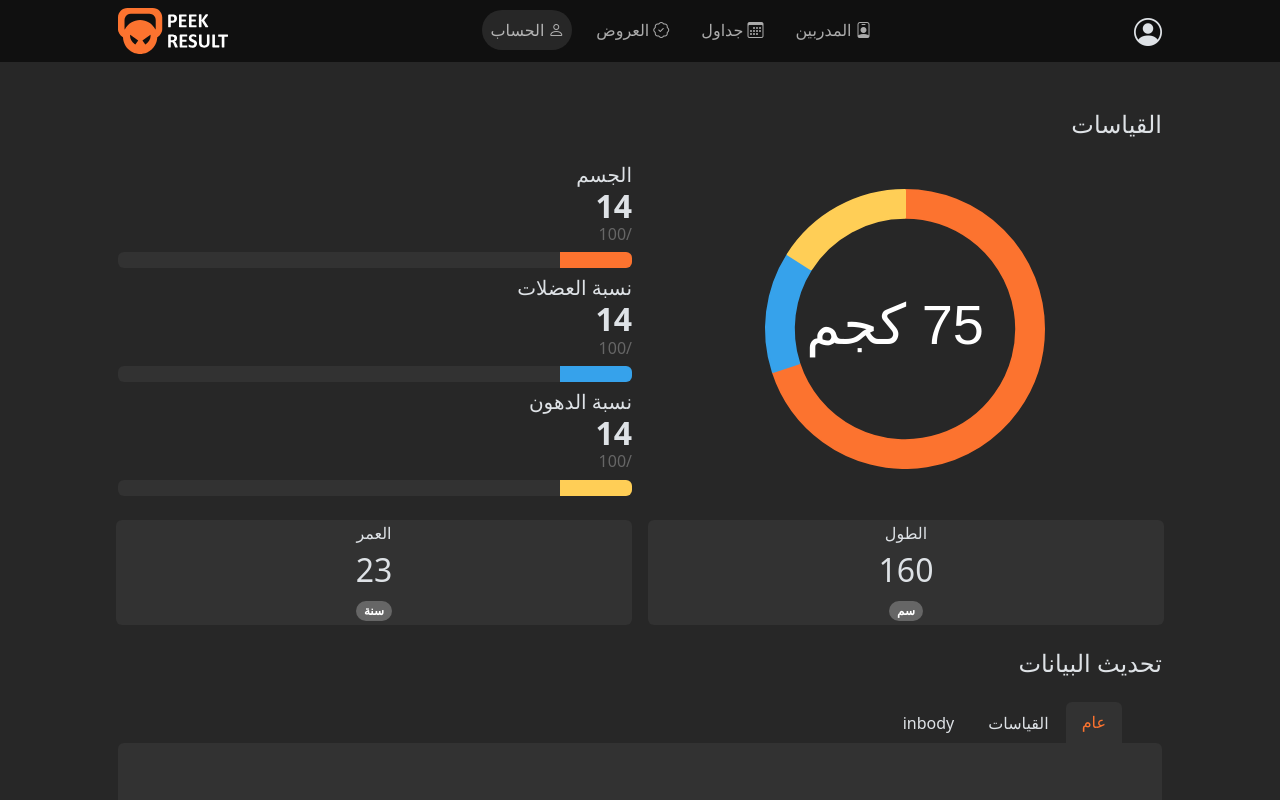
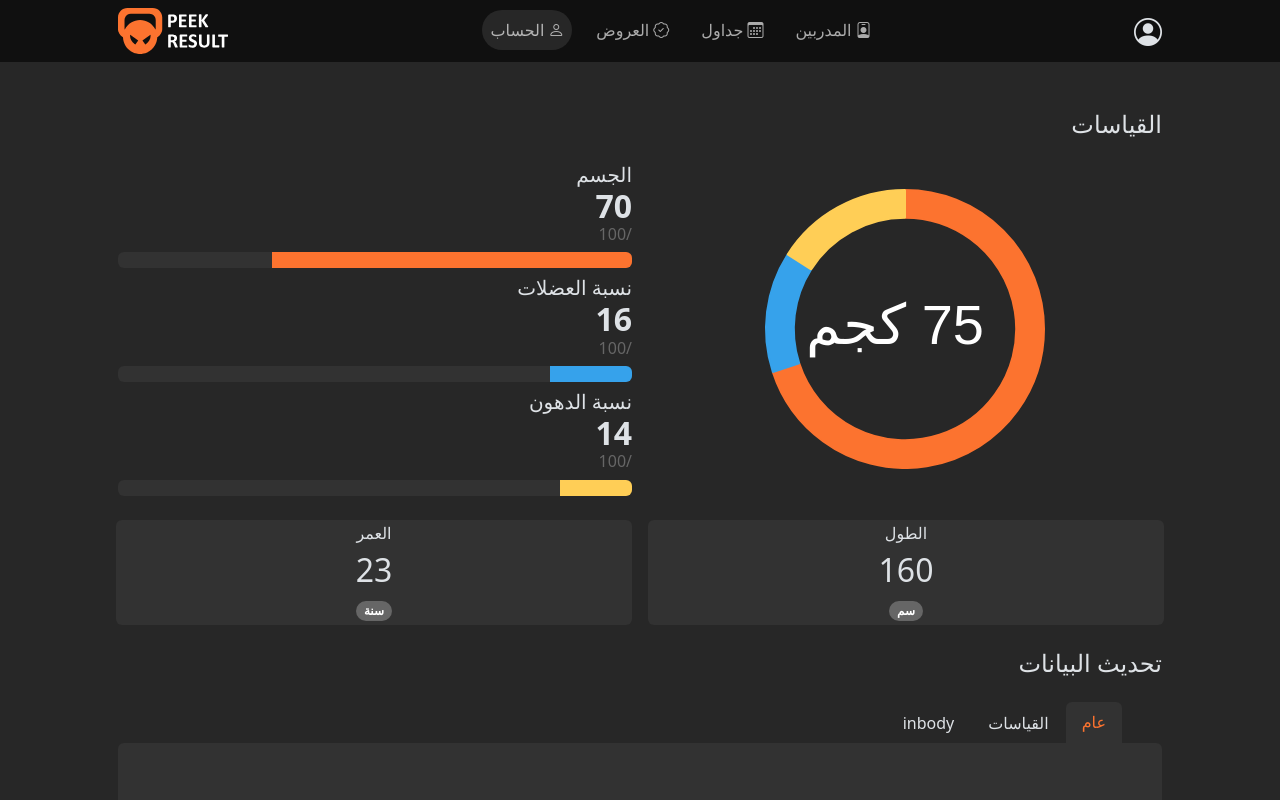
Before and after one commit to Naifpc/PeekResult, a React (Create React App) app: page /Account in a window 1280 px wide. Shown: the top 800 px of the page. Built offline with nearby package versions, Linux system fonts and the light colour scheme; no server answers.

Commit message:
modified:   src/App.css     modified:   src/pages/account.js

```diff
--- a/src/App.css
+++ b/src/App.css
@@ -107,7 +107,9 @@
 }
 
 
-
+.form-floating > .form-control-plaintext ~ label::after, .form-floating > .form-control:focus ~ label::after, .form-floating > .form-control:not(:placeholder-shown) ~ label::after, .form-floating > .form-select ~ label::after{
+  background-color: transparent !important;
+}
 
 
 .sub-card:hover{
--- a/src/pages/account.js
+++ b/src/pages/account.js
@@ -66,7 +66,7 @@ function Account() {
             <div className="col-12">
               <h5 className="m-0"> الجسم</h5>
 
-              <h2 className="fw-bold m-0">14</h2>
+              <h2 className="fw-bold m-0">70</h2>
               <h6 className="text-secondary">/100</h6>
 
               <div
@@ -77,13 +77,13 @@ function Account() {
                 aria-valuemin="0"
                 aria-valuemax="100"
               >
-                <div className="progress-bar " style={{ width: "14%" }}></div>
+                <div className="progress-bar " style={{ width: "70%" }}></div>
               </div>
             </div>
             <div className="col-12">
               <h5 className="m-0"> نسبة العضلات</h5>
 
-              <h2 className="fw-bold m-0">14</h2>
+              <h2 className="fw-bold m-0">16</h2>
               <h6 className="text-secondary">/100</h6>
 
               <div
@@ -96,7 +96,7 @@ function Account() {
               >
                 <div
                   className="progress-bar "
-                  style={{ width: "14%", backgroundColor: "rgb(54, 162, 235)" }}
+                  style={{ width: "16%", backgroundColor: "rgb(54, 162, 235)" }}
                 ></div>
               </div>
             </div>
```
